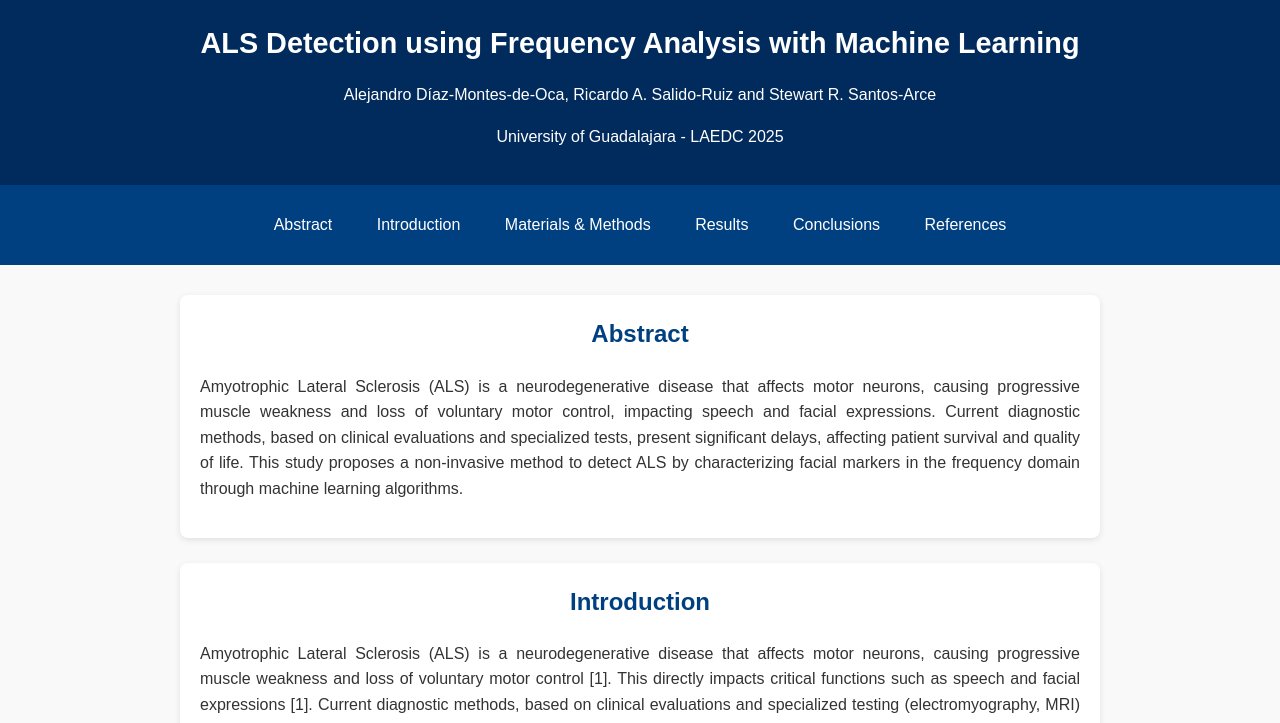
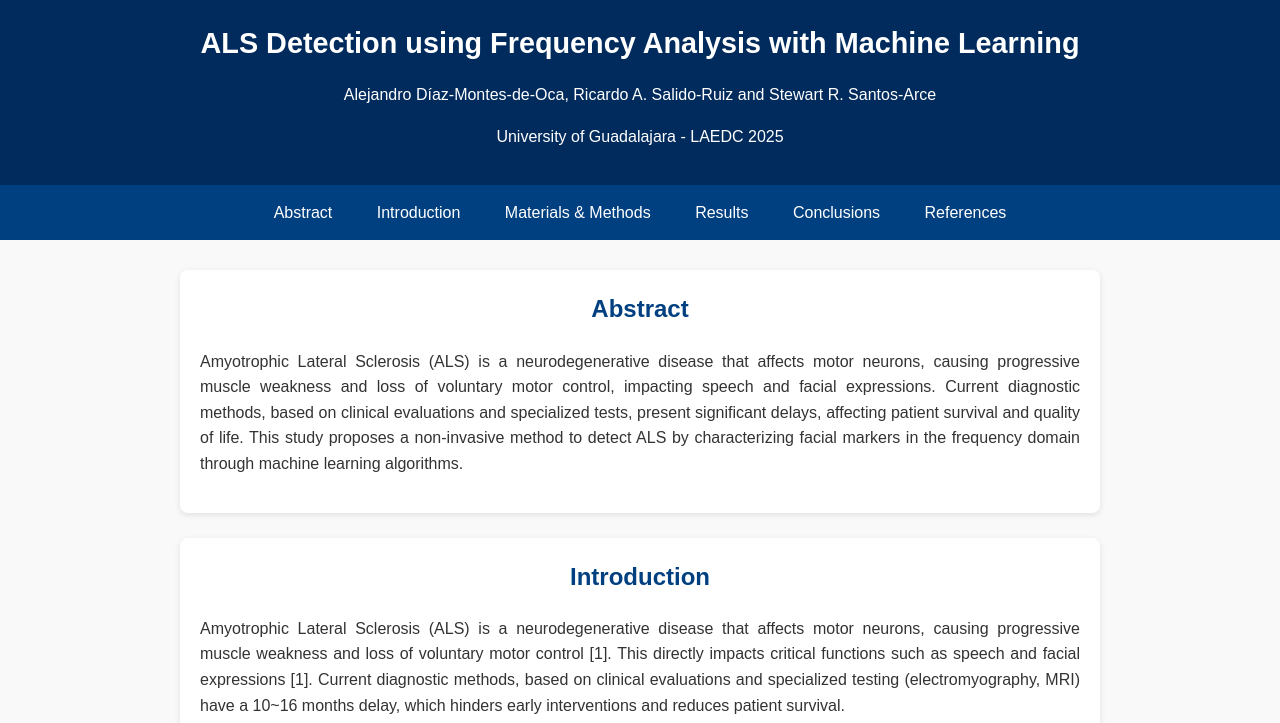
Before and after one commit to alejandro99apple/Poster_LAEDC, a plain HTML site: page index.html in a window 1280 px wide. Shown: the top 723 px of the page. Drawn offline with Linux system fonts and the light colour scheme.

Commit message:
casi lista3

```diff
--- a/index.html
+++ b/index.html
@@ -13,7 +13,11 @@
     <h1 style="display: flex; align-items: center; justify-content: center; gap: 12px; flex-wrap: wrap;">
       ALS Detection using Frequency Analysis with Machine Learning
     </h1>
-    <p>Alejandro Díaz-Montes-de-Oca, Ricardo A. Salido-Ruiz and Stewart R. Santos-Arce</p>
+    <p>
+      <a href="https://www.linkedin.com/in/alejandrodiazmonstesdeoca/" class="author-link" style="color:inherit; text-decoration:none;">Alejandro Díaz-Montes-de-Oca</a>,
+      <a href="https://scholar.google.com/citations?user=sXvbhC8AAAAJ&hl=es" class="author-link" style="color:inherit; text-decoration:none;">Ricardo A. Salido-Ruiz</a> and
+      <a href="https://scholar.google.com/citations?user=Ypkf2-4AAAAJ&hl=es" class="author-link" style="color:inherit; text-decoration:none;">Stewart R. Santos-Arce</a>
+    </p>
     <p>University of Guadalajara - LAEDC 2025</p>
   </header>
 
--- a/style.css
+++ b/style.css
@@ -1,3 +1,8 @@
+@media (min-width: 601px) {
+  .author-link:hover {
+    cursor: pointer;
+  }
+}
 body {
   font-family: Arial, sans-serif;
   margin: 0;
@@ -329,7 +334,7 @@ section#introduction > p,
 
 #main-nav {
   position: static;
-  min-height: 80px;
+  min-height: 55px;
   display: flex;
   align-items: center;
   top: 0;
```
